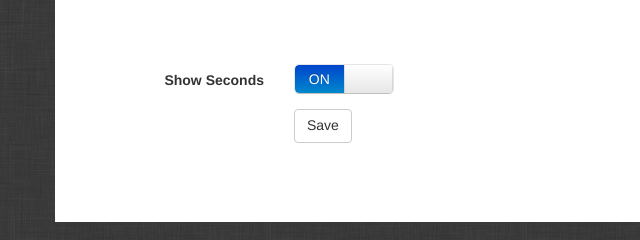
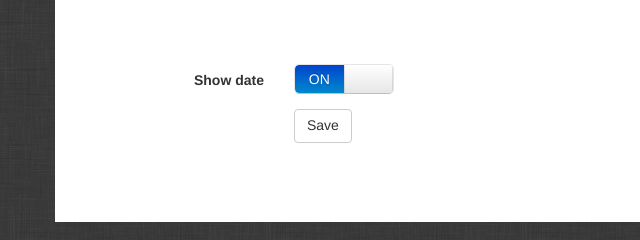
Before and after one commit to foudamo/BN0046, a plain HTML site: page config.html in a window 1280 px wide. Shown: the top 240 px of the page, 0-640 px from the left. Drawn offline with Linux system fonts and the light colour scheme.

Commit message:
fix flip name

```diff
--- a/config.html
+++ b/config.html
@@ -1,30 +1,30 @@
 <!DOCTYPE html><!--[if lt IE 7]>      <html class="no-js lt-ie9 lt-ie8 lt-ie7"> <![endif]--><!--[if IE 7]>         <html class="no-js lt-ie9 lt-ie8"> <![endif]--><!--[if IE 8]>         <html class="no-js lt-ie9"> <![endif]--><!--[if gt IE 8]><!--><html class=no-js><!--<![endif]--><head><meta charset=utf-8><meta http-equiv=X-UA-Compatible content="IE=edge"><title>BN0046</title><meta name=description content=""><meta name=viewport content="width=device-width"><!-- Place favicon.ico and apple-touch-icon.png in the root directory --><link rel=stylesheet href=styles/vendor.css><link rel=stylesheet href=styles/main.css><script src=bower_components/modernizr/modernizr.js></script><body class=config><!--[if lt IE 10]>
             <p class="browsehappy">You are using an <strong>outdated</strong> browser. Please <a href="http://browsehappy.com/">upgrade your browser</a> to improve your experience.</p>
-        <![endif]--><div id=configure-form class="container config-container"><form class="form-horizontal form-config" role=form><div class=form-group><label for=show-seconds class="col-sm-2 control-label">Show Seconds</label><div class=col-sm-6><input type=checkbox name=show-seconds id=show-seconds checked></div></div><div class=form-group><div class="col-sm-offset-2 col-sm-10"><button type=submit class="btn btn-default">Save</button></div></div></form></div><script src=scripts/vendor.js></script><script>var mSeconds;
+        <![endif]--><div id=configure-form class="container config-container"><form class="form-horizontal form-config" role=form><div class=form-group><label for=show-date class="col-sm-2 control-label">Show date</label><div class=col-sm-6><input type=checkbox name=show-date id=show-date checked></div></div><div class=form-group><div class="col-sm-offset-2 col-sm-10"><button type=submit class="btn btn-default">Save</button></div></div></form></div><script src=scripts/vendor.js></script><script>var mDate;
 
           $().ready(function () {
 
-            mSeconds = parseInt(localStorage.getItem("seconds"));
+            mDate = parseInt(localStorage.getItem("date"));
 
-            if(isNaN(mSeconds)) {
-              mSeconds = 1;
+            if(isNaN(mDate)) {
+              mDate = 1;
             }
-            if(mSeconds) {
-                $('#show-seconds').bootstrapSwitch('setState', true);
+            if(mDate) {
+                $('#show-date').bootstrapSwitch('setState', true);
             } else {
-                $('#show-seconds').bootstrapSwitch('setState', false);
+                $('#show-date').bootstrapSwitch('setState', false);
             }
         });
 
           $("#configure-form").submit(function(e) {
 
-            mSeconds = $('#show-seconds').prop('checked') ? 1 : 0;
+            mDate = $('#show-date').prop('checked') ? 1 : 0;
 
-            localStorage.setItem("seconds", mSeconds);
+            localStorage.setItem("date", mDate);
 
 
             var j = {
-              KEY_SHOW_DATE : parseInt(mSeconds),
+              KEY_SHOW_DATE : parseInt(mDate),
             };
 
             console.log(JSON.stringify(j));
```
